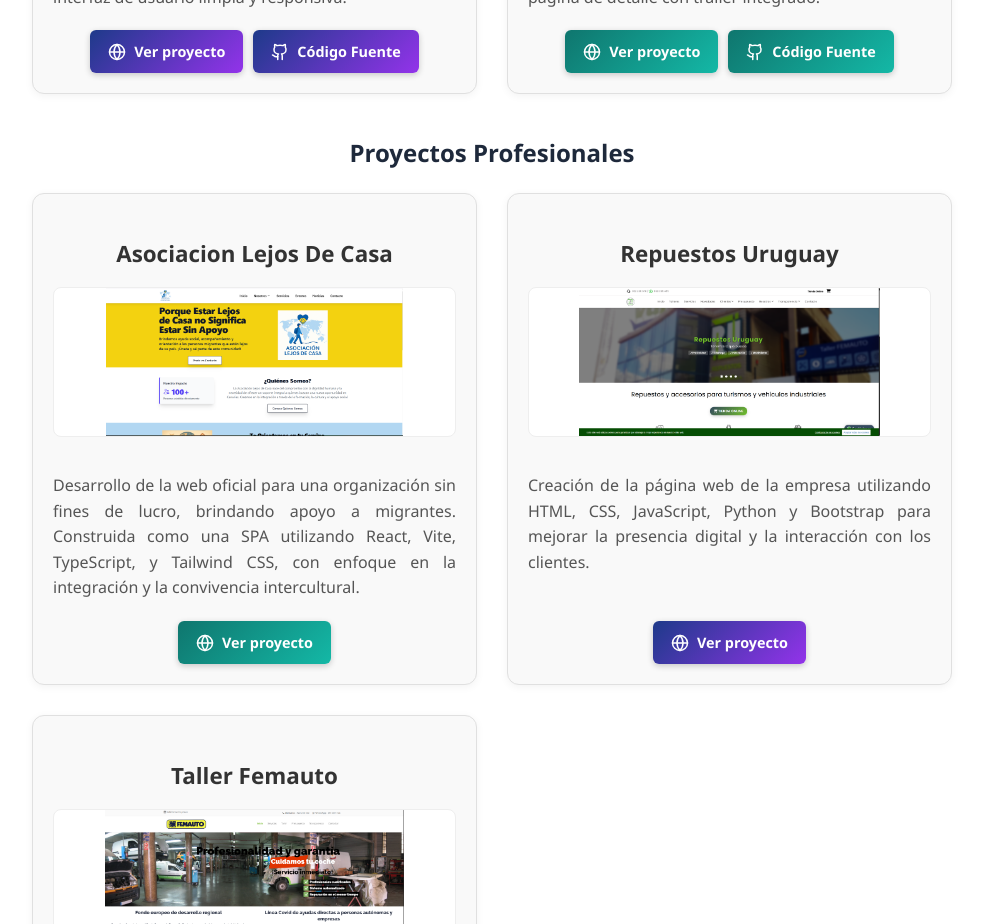
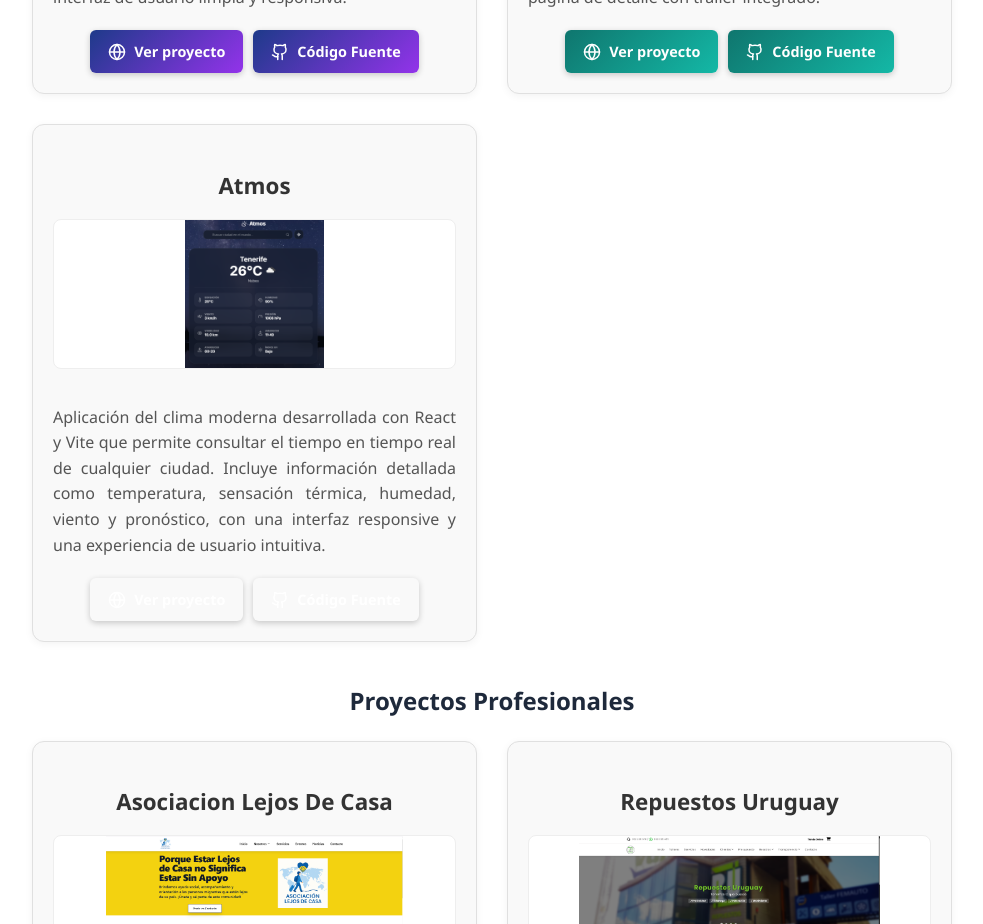
Before and after one commit to CarolinaOM/mi-cv, a React (Create React App) app: page /projects-full in a window 1280 px wide. Shown: the part 2280-3204 px from the top of the page, without its empty margins (148-1131 px from the left). Built offline with nearby package versions, Linux system fonts and the light colour scheme.

Commit message:
Proyecto nuevo

```diff
--- a/src/components/ProyectPage.js
+++ b/src/components/ProyectPage.js
@@ -17,6 +17,7 @@
 import macarmideliImg from '../assets/images/macarmideli.png';
 import movieHubImg from '../assets/images/peliculas.png';
 import lejosDeCasaImg from '../assets/images/lejos-de-casa.png';
+import ClimaImg from '../assets/images/Clima.png';
 
 export default function ProyectPage({ language, onLanguageChange }) {
   const content = {
@@ -83,6 +84,13 @@
           image: movieHubImg,
           link: 'https://movie-hub-cartelera.netlify.app/',
           codeLink: 'https://github.com/CarolinaOM/movie-hub',
+        },
+        {
+          title: 'Atmos',
+          description: `Aplicación del clima moderna desarrollada con React y Vite que permite consultar el tiempo en tiempo real de cualquier ciudad. Incluye información detallada como temperatura, sensación térmica, humedad, viento y pronóstico, con una interfaz responsive y una experiencia de usuario intuitiva.`,
+          image: ClimaImg,
+          link: 'https://atmos-weather-app-ts.netlify.app/',
+          codeLink: 'https://github.com/CarolinaOM/Atmos',
         },
       ],
       professionalProjects: [
@@ -177,6 +185,13 @@
           image: movieHubImg,
           link: 'https://movie-hub-cartelera.netlify.app/',
           codeLink: 'https://github.com/CarolinaOM/movie-hub',
+        },
+         {
+          title: 'Atmos',
+          description: `Modern weather application built with React and Vite that allows users to check real-time weather conditions for any city. It provides detailed information such as temperature, feels-like temperature, humidity, wind speed, and weather forecasts, all presented through a responsive interface and an intuitive user experience.`,
+          image: ClimaImg,
+          link: 'https://atmos-weather-app-ts.netlify.app/',
+          codeLink: 'https://github.com/CarolinaOM/Atmos',
         },
       ],
       professionalProjects: [
```
Also changed, not shown: src/assets/images/Clima.png (added).
